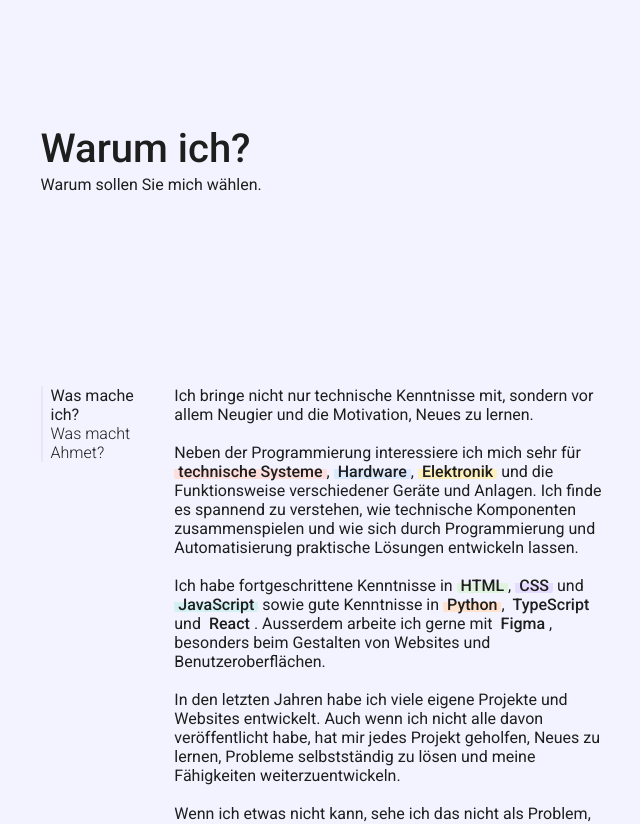
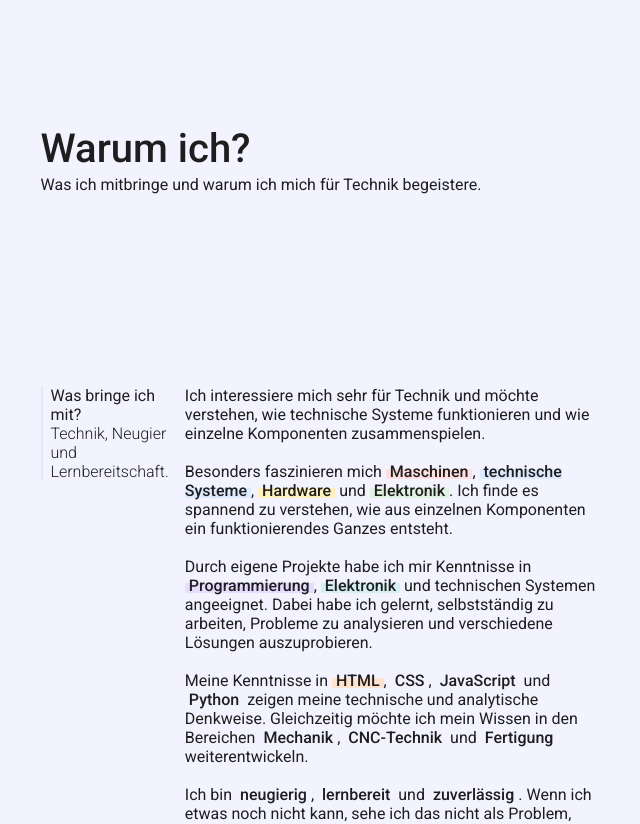
Before and after one commit to KevsyDiv/Portfolio, a plain HTML site: page ubermich.html in a window 1280 px wide. Shown: the part 93-917 px from the top of the page, without its empty margins (317-957 px from the left). Drawn offline with nearby package versions, Linux system fonts and the light colour scheme.

Commit message:
Update ubermich.html

```diff
--- a/ubermich.html
+++ b/ubermich.html
@@ -1,5 +1,5 @@
 <!DOCTYPE html>
-<html lang="en">
+<html lang="de">
 <head>
     <meta charset="UTF-8">
     <meta name="viewport" content="width=device-width, initial-scale=1.0">
@@ -10,77 +10,137 @@
 
 <body>
     <div class="container">
+
         <div class="nav">
-            <img src="assets/logo.jpg" alt="">
+            <img src="assets/logo.jpg" alt="Ahmet Ceylan Logo">
+
             <div class="nb">
                 <a href="index.html">Über mich</a>
                 <a href="ubermich.html">Warum ich</a>
                 <a href="kontakt.html">Kontakt</a>
             </div>
-            <button id="themeBtn"><i class="ri-moon-line"></i></button>
+
+            <button id="themeBtn">
+                <i class="ri-moon-line"></i>
+            </button>
         </div>
+
 
         <div class="UbmH">
             <div class="tp">
                 <h6>Warum ich?</h6>
-                <p>Warum sollen Sie mich wählen.</p>
+                <p>Was ich mitbringe und warum ich mich für Technik begeistere.</p>
             </div>
         </div>
 
+
         <div class="UbMi">
             <div class="sec">
+
                 <div class="secL">
-                    <h6>Was mache ich?</h6>
-                    <p>Was macht Ahmet?</p>
+                    <h6>Was bringe ich mit?</h6>
+                    <p>Technik, Neugier und Lernbereitschaft.</p>
                 </div>
+
+
                 <div class="secR">
                     <p>
-        Ich bringe nicht nur technische Kenntnisse mit, sondern vor allem Neugier und die Motivation, Neues zu lernen.
+
+                        Ich interessiere mich sehr für Technik und möchte verstehen,
+                        wie technische Systeme funktionieren und wie einzelne Komponenten
+                        zusammenspielen.
 
                         <br><br>
 
-        Neben der Programmierung interessiere ich mich sehr für
-        <span>technische Systeme</span>, <span>Hardware</span>, <span>Elektronik</span>
-        und die Funktionsweise verschiedener Geräte und Anlagen.
-        Ich finde es spannend zu verstehen, wie technische Komponenten zusammenspielen
-        und wie sich durch Programmierung und Automatisierung praktische Lösungen entwickeln lassen.
+                        Besonders faszinieren mich
+                        <span>Maschinen</span>,
+                        <span>technische Systeme</span>,
+                        <span>Hardware</span>
+                        und <span>Elektronik</span>.
+                        Ich finde es spannend zu verstehen, wie aus einzelnen
+                        Komponenten ein funktionierendes Ganzes entsteht.
 
                         <br><br>
 
-        Ich habe fortgeschrittene Kenntnisse in
-        <span>HTML</span>, <span>CSS</span> und <span>JavaScript</span>
-        sowie gute Kenntnisse in <span>Python</span>, <span>TypeScript</span>
-        und <span>React</span>. Ausserdem arbeite ich gerne mit
-        <span>Figma</span>, besonders beim Gestalten von Websites und Benutzeroberflächen.
+                        Durch eigene Projekte habe ich mir Kenntnisse in
+                        <span>Programmierung</span>,
+                        <span>Elektronik</span>
+                        und technischen Systemen angeeignet.
+                        Dabei habe ich gelernt, selbstständig zu arbeiten,
+                        Probleme zu analysieren und verschiedene Lösungen auszuprobieren.
 
                         <br><br>
 
-        In den letzten Jahren habe ich viele eigene Projekte und Websites entwickelt.
-        Auch wenn ich nicht alle davon veröffentlicht habe, hat mir jedes Projekt geholfen,
-        Neues zu lernen, Probleme selbstständig zu lösen und meine Fähigkeiten weiterzuentwickeln.
+                        Meine Kenntnisse in
+                        <span>HTML</span>,
+                        <span>CSS</span>,
+                        <span>JavaScript</span>
+                        und <span>Python</span>
+                        zeigen meine technische und analytische Denkweise.
+                        Gleichzeitig möchte ich mein Wissen in den Bereichen
+                        <span>Mechanik</span>,
+                        <span>CNC-Technik</span>
+                        und <span>Fertigung</span>
+                        weiterentwickeln.
 
                         <br><br>
 
-        Wenn ich etwas nicht kann, sehe ich das nicht als Problem, sondern als Möglichkeit,
-        etwas Neues zu lernen. Ich arbeite gerne selbstständig, probiere verschiedene
-        Lösungen aus und gebe nicht sofort auf, wenn etwas nicht funktioniert.
+                        Ich bin
+                        <span>neugierig</span>,
+                        <span>lernbereit</span>
+                        und <span>zuverlässig</span>.
+                        Wenn ich etwas noch nicht kann, sehe ich das nicht als Problem,
+                        sondern als Möglichkeit, etwas Neues zu lernen.
+
+                        <br><br>
+
+                        Bei eigenen Projekten probiere ich verschiedene Lösungswege aus
+                        und gebe nicht sofort auf, wenn etwas nicht funktioniert.
+                        Mir ist wichtig, genau zu arbeiten und am Ende eine
+                        funktionierende Lösung zu finden.
+
+                        <br><br>
+
+                        Ich möchte meine technischen Interessen und meine bisherigen
+                        Erfahrungen nutzen, um mich während der Ausbildung zum
+                        <span>Polymechaniker EFZ</span>
+                        fachlich und persönlich weiterzuentwickeln.
 
                         <br><br><br>
 
                         <span>
-            Wenn etwas nicht funktioniert, ändere ich meinen Plan – aber nicht meine Idee.
+                            Wenn etwas nicht funktioniert, ändere ich meinen Plan –
+                            aber nicht meine Idee.
                         </span>
+
                     </p>
-</div>        </div>
+                </div>
+
+            </div>
+        </div>
+
 
         <footer>
+
             <div class="fL">
                 <h6>Portfolio / Ahmet Ceylan</h6>
-                <p class="cpInf"><i class="ri-clipboard-line"></i> kevsy.div@gmail.com</p>
-                <p class="cpInf"><i class="ri-clipboard-line"></i> 041 78 249 20 49</p>
+
+                <p class="cpInf">
+                    <i class="ri-mail-line"></i>
+                    kevsy.div@gmail.com
+                </p>
+
+                <p class="cpInf">
+                    <i class="ri-phone-line"></i>
+                    +41 78 249 20 49
+                </p>
             </div>
+
+
             <div class="fR">
-                <img src="assets/logo.jpg" alt="Logo">
+
+                <img src="assets/logo.jpg" alt="Ahmet Ceylan Logo">
+
                 <div class="nbV">
                     <a href="index.html">Über mich</a>
                     <a href="ubermich.html">Warum ich</a>
@@ -90,11 +150,14 @@
                 <br>
 
                 Designed by Ahmet.
+
             </div>
+
         </footer>
 
     </div>
 
     <script src="script.js"></script>
+
 </body>
 </html>
```
Lines whose indentation alone changed are shown as unchanged.
